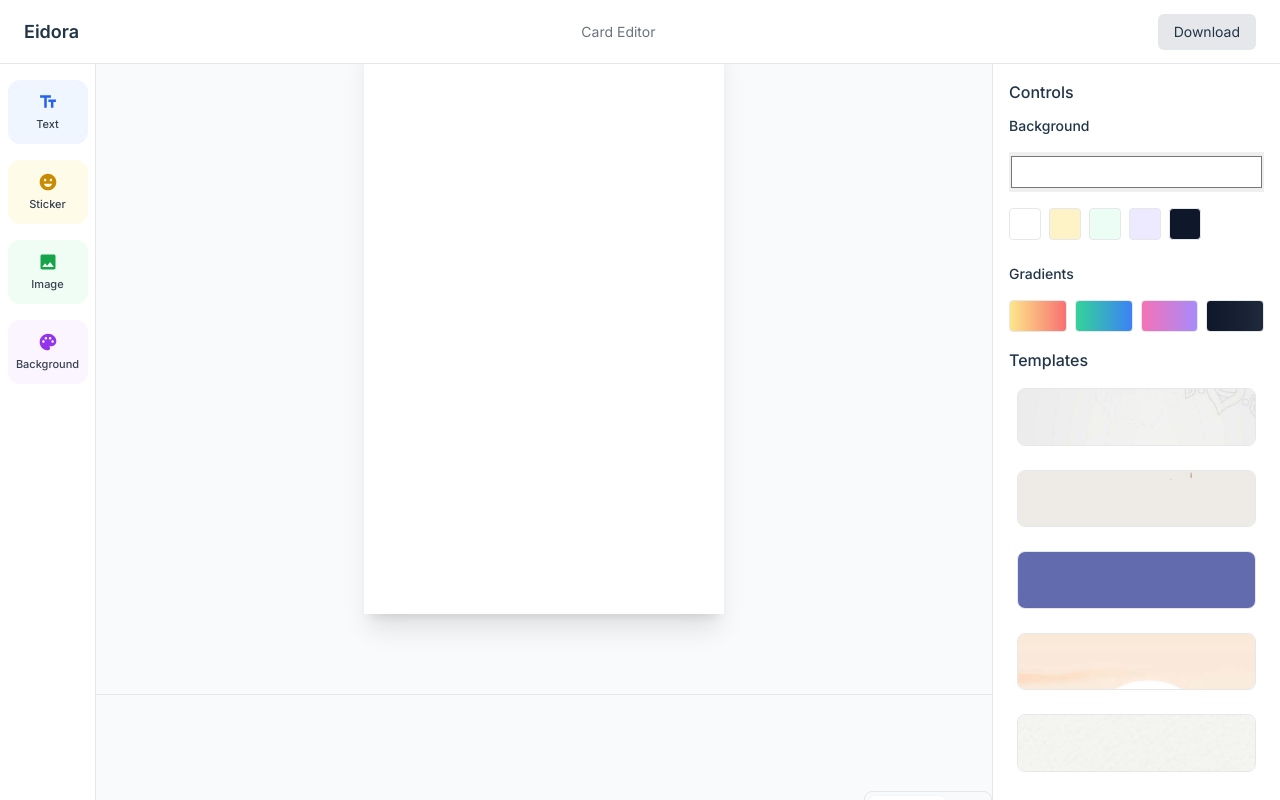
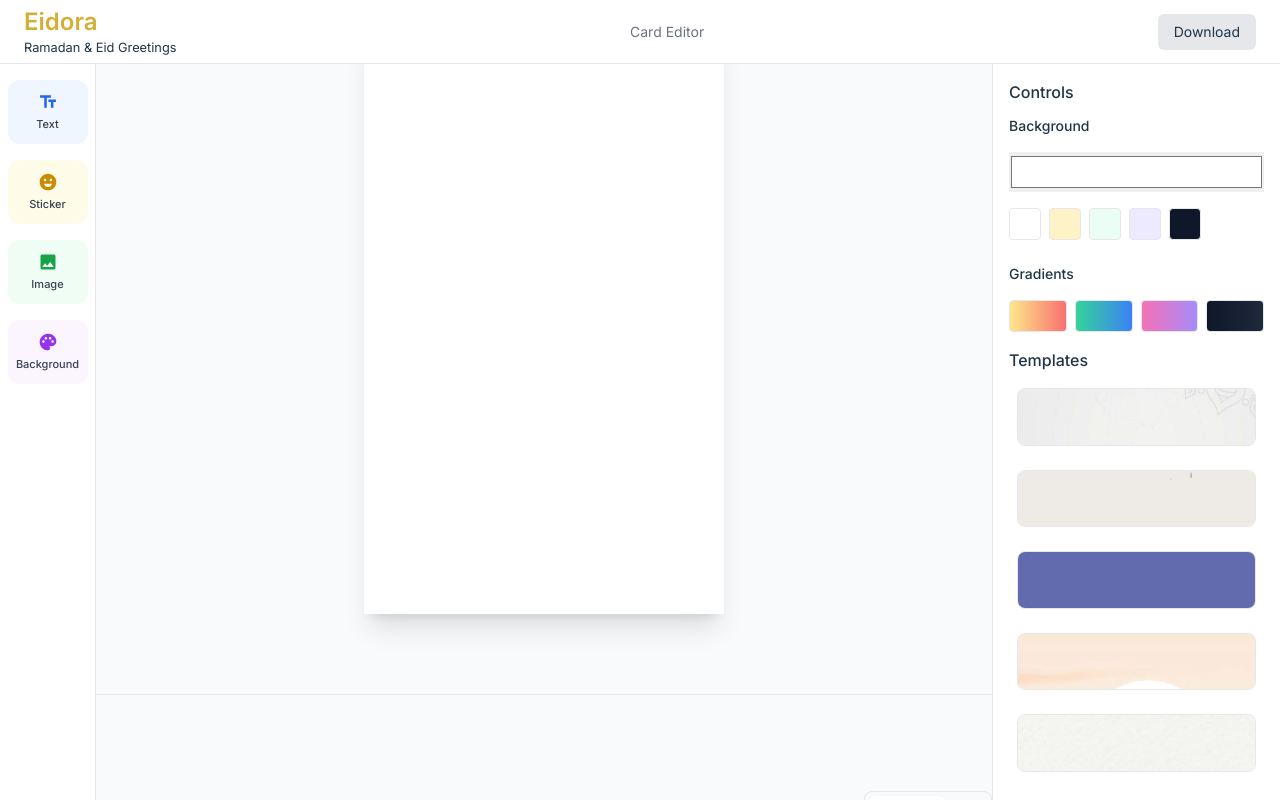
Before and after one commit to Bassil-Qadi/Eidora, a React (Vite) app: page /editor in a window 1280 px wide. Built offline with nearby package versions, Linux system fonts and the light colour scheme.

Commit message:
Add Logo to Edior Pager Header

```diff
--- a/src/pages/Editor.tsx
+++ b/src/pages/Editor.tsx
@@ -81,7 +81,13 @@ const Editor = () => {
     <div className="h-screen flex flex-col bg-gray-100">
       {/* Header */}
       <header className="h-16 bg-white border-b flex items-center justify-between px-6">
-        <div className="font-semibold text-lg">Eidora</div>
+        {/* <div className="font-semibold text-lg">Eidora</div> */}
+        <div>
+            <h2 className="text-2xl font-semibold text-gold mb-0">
+              {t("ramadan.title")}
+            </h2>
+            <small className="hidden sm:block">{t("ramadan.greeting")}</small>
+          </div>
 
         <div className="text-sm text-gray-500">{t('editor.navbar.title')}</div>
 
```
